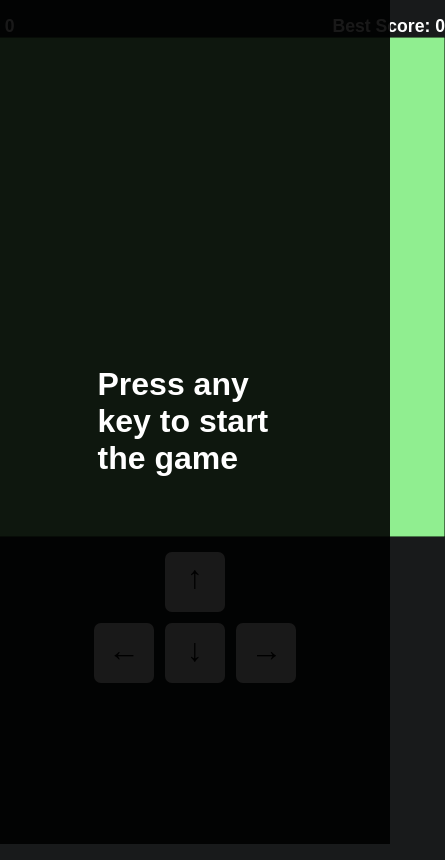
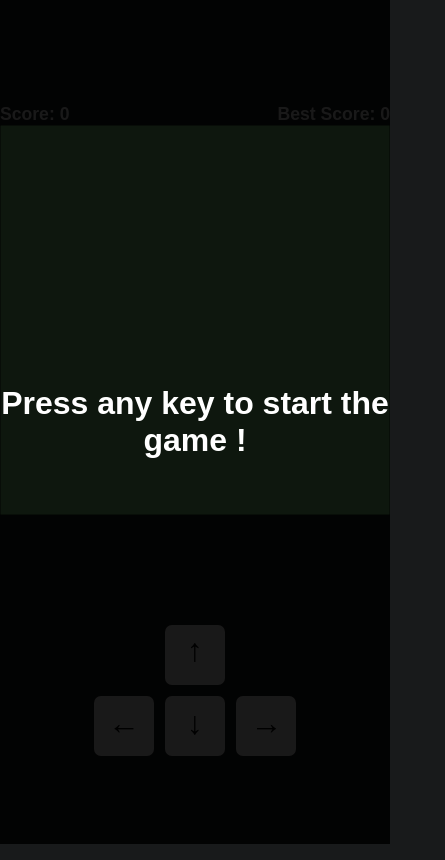
Before and after one commit to jugurthakcm/snake-game, a plain HTML site: page index.html in a window 390 px wide. Shown: the whole page, 445 px wide, since content can reach past the window. Drawn offline with Linux system fonts and the light colour scheme.

Commit message:
make game responsive

```diff
--- a/index.html
+++ b/index.html
@@ -8,6 +8,7 @@
   </head>
   <body>
     <div class="container">
+      <div class="gameContainer">
         <div class="game">
           <div class="dashboard">
             <div class="score current-score">
@@ -21,7 +22,7 @@
           <div class="canvas">
             <canvas id="gameCanvas" width="500px" height="500px"></canvas>
           </div>
-
+        </div>
         <div class="arrow-keys">
           <div class="top-group-arrow"><div class="key key-up">↑</div></div>
           <div class="bottom-group-arrow">
@@ -38,7 +39,7 @@
         <button class="restart-btn" onclick="restartGame()">Restart</button>
       </div>
       <div class="start-game">
-        <h1>Press any key to start the game</h1>
+        <h1>Press any key to start the game !</h1>
       </div>
     </div>
   </body>
--- a/styles.css
+++ b/styles.css
@@ -10,11 +10,14 @@ body {
   flex-direction: column;
   justify-content: center;
   align-items: center;
-  margin-top: 1rem;
 }
 
-.game {
+.gameContainer {
   width: 500px;
+  display: flex;
+  flex-direction: column;
+  justify-content: space-evenly;
+  height: 100vh;
 }
 
 .canvas {
@@ -86,6 +89,12 @@ body {
   color: white;
   z-index: 999;
   display: none;
+  width: 100vw;
+  justify-content: center;
+}
+
+.start-game h1 {
+  text-align: center;
 }
 
 .arrow-keys {
@@ -121,3 +130,10 @@ body {
 .key-down {
   margin: 0 0.7rem 0 0.7rem;
 }
+
+@media (max-width: 500px) {
+  .gameContainer,
+  #gameCanvas {
+    width: 100vw;
+  }
+}
```
Lines whose indentation alone changed are shown as unchanged.
